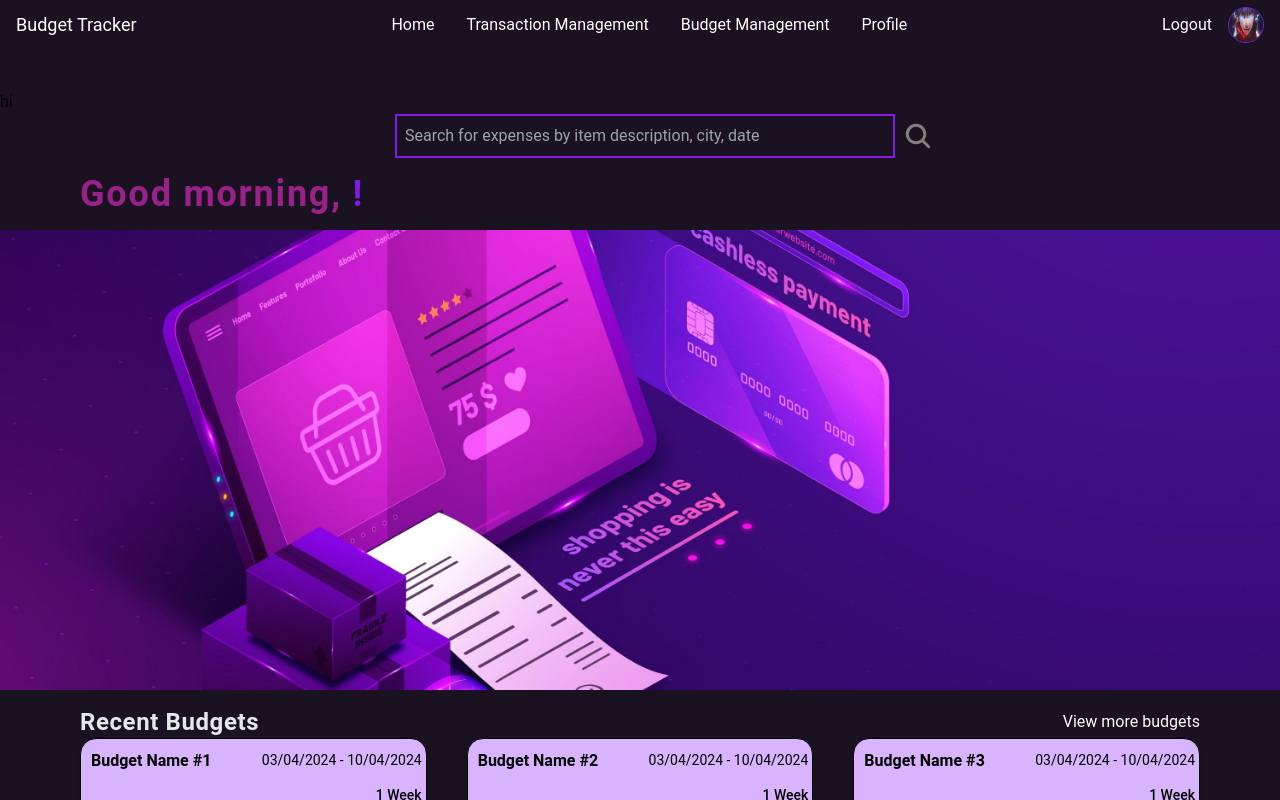
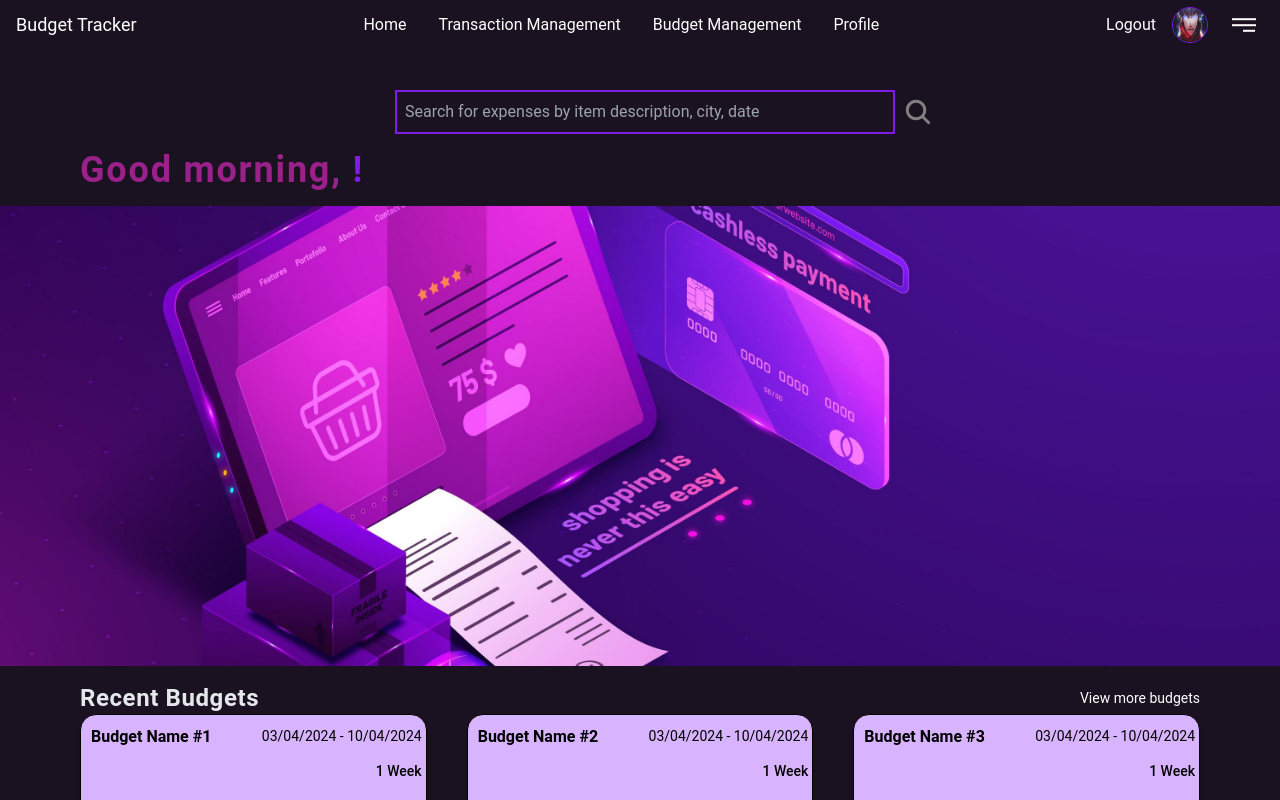
Before and after one commit to Danny2705/budget-application, a React (Create React App) app: page / in a window 1280 px wide. Shown: the top 800 px of the page. Built offline with nearby package versions, Linux system fonts and the light colour scheme; no server answers; sample sign-in values are in the browser's storage.

Commit message:
Navbar adding framer-mmotion and Working on Budget Image

```diff
--- a/package.json
+++ b/package.json
@@ -8,6 +8,7 @@
     "@testing-library/react": "^13.4.0",
     "@testing-library/user-event": "^13.5.0",
     "firebase": "^10.11.1",
+    "framer-motion": "^11.2.0",
     "node-sass": "^9.0.0",
     "react": "^18.3.1",
     "react-dom": "^18.3.1",
--- a/src/components/BudgetImage/BudgetImage.jsx
+++ b/src/components/BudgetImage/BudgetImage.jsx
@@ -2,7 +2,7 @@ import React from "react";
 
 export default function BudgetImage() {
   return (
-    <div className=' h-[[calc(100vw*0.6)]] md:h-[900px] lg:h-[calc(100vw*0.35)] xl:h-[calc(100vw*0.3)] bg-main-lightPurple rounded-xl flex flex-col lg:flex-row justify-between items-center overflow-hidden'>
+    <div className=' h-[[calc(100vw*0.6)]] md:h-[900px] lg:h-[calc(100vw*0.35)] xl:h-[calc(100vw*0.35)] bg-main-lightPurple rounded-xl flex flex-col lg:flex-row justify-between items-center overflow-hidden mt-4'>
       <div className='w-full lg:w-1/2 p-10 lg:p-16 flex flex-col justify-center items-center'>
         <span className='text-3xl lg:text-5xl text-[#31164c] font-bold text-center mb-4'>
           Struggling with keeping track of money?
@@ -10,7 +10,7 @@ export default function BudgetImage() {
             <img
               src='./light.png'
               alt='Yellow Light'
-              className='w-10 mx-auto lg:mx-0'
+              className='w-10 mx-auto'
             />
           </span>
         </span>
--- a/src/components/Navbar/Navbar.jsx
+++ b/src/components/Navbar/Navbar.jsx
@@ -1,26 +1,34 @@
-import React from "react";
+import React, { useState } from "react";
 import Links from "./Links/Links";
 import { logout } from "../../redux/authSlice";
 import { useDispatch } from "react-redux";
 import { Link, useNavigate } from "react-router-dom";
 import toast from "react-hot-toast";
+import { MotionConfig, motion } from "framer-motion";
+import { VARIANTS } from "../../utils/Variants";
 
 export default function Navbar({ scroll }) {
   const dispatch = useDispatch();
   const navigate = useNavigate();
+  const [active, setActive] = useState(false);
+
   const handleLogOut = () => {
     dispatch(logout());
     toast.success("Log out successfully");
     navigate("/login");
   };
 
+  const toggleMenu = () => {
+    setActive((prevState) => !prevState);
+  };
+
   return (
     <div
       className={`navbar ${
         scroll > 50 ? "scrolled" : undefined
-      } flex items-center bg-transparent text-white h-[50px] px-4 justify-between fixed top-3 left-0 right-0`}
+      } flex items-center bg-transparent text-white h-[50px] px-4 justify-between fixed top-3 left-0 right-0 z-20`}
     >
-      <Link to={"/dashboard"}>
+      <Link to={"/"}>
         <h1 className='text-lg'>Budget Tracker</h1>
       </Link>
       <div className='h-full'>
@@ -33,7 +41,76 @@ export default function Navbar({ scroll }) {
           alt='user avatar'
           className='text-2xl text-main-red duration-500 hover:text-[#da3354] w-9 h-9 rounded-full border border-[#801AE5]'
         />
+
+        <MotionConfig
+          transition={{
+            duration: 0.5,
+            ease: "easeInOut",
+          }}
+        >
+          <motion.button
+            initial={false}
+            animate={active ? "open" : "closed"}
+            onClick={toggleMenu}
+            className='relative h-10 w-10 rounded-full bg-white/0 transition-colors hover:bg-white/20 z-20'
+          >
+            <motion.span
+              variants={VARIANTS.top}
+              className='absolute h-[0.1rem] w-6 bg-white'
+              style={{ y: "-50%", left: "50%", x: "-50%", top: "25%" }}
+            />
+            <motion.span
+              variants={VARIANTS.middle}
+              className='absolute h-[0.1rem] w-6 bg-white'
+              style={{ left: "50%", x: "-50%", top: "50%", y: "-50%" }}
+            />
+            <motion.span
+              variants={VARIANTS.bottom}
+              className='absolute h-[0.1rem] w-3 bg-white'
+              style={{
+                x: "-50%",
+                y: "50%",
+                bottom: "25%",
+                left: "calc(50% + 5px)",
+              }}
+            />
+          </motion.button>
+        </MotionConfig>
       </div>
+
+      {/* Corner navigation menu */}
+      <motion.div
+        initial='closed'
+        animate={active ? "open" : "closed"}
+        variants={VARIANTS.cornerMenu}
+        className='fixed h-screen top-0 right-0 bottom-0 left-0 bg-gradient-to-br from-violet-500 to-indigo-500 z-10 p-8'
+        style={{ clipPath: "circle(0px at 100% 0)" }}
+      >
+        <div className='flex items-start space-y-6 h-full'>
+          <div>
+            <Link to={"/"}>
+              <h1 className='text-lg'>Budget Tracker</h1>
+            </Link>
+          </div>
+          <div>
+            <Link to='/' className='text-white text-lg' onClick={toggleMenu}>
+              Home
+            </Link>
+            <Link to='/transaction' className='text-white text-lg'>
+              Transaction Management
+            </Link>
+            <Link to='/budget' className='text-white text-lg'>
+              BUdget Management
+            </Link>
+            <Link to='/profile' className='text-white text-lg'>
+              Profile
+            </Link>
+            <button onClick={handleLogOut} className='text-white text-lg'>
+              Logout
+            </button>
+          </div>
+        </div>
+      </motion.div>
     </div>
   );
 }
--- a/src/index.css
+++ b/src/index.css
@@ -77,10 +77,3 @@ body {
   padding: 15px 1rem;
   height: 60px;
 }
-
-@media screen and (max-width: 1280px) {
-  .intro-text,
-  .recent-budget {
-    padding: 0 1rem;
-  }
-}
--- a/src/screens/Dashboard/Dashboard.jsx
+++ b/src/screens/Dashboard/Dashboard.jsx
@@ -12,16 +12,15 @@ export default function Dashboard() {
     <Layout>
       <div className='mt-[90px]'>
         <div>
-          hi
           <Search />
         </div>
 
-        <h1 className='text-main-darkPink font-bold text-4xl mt-[1rem] tracking-wider px-20'>
+        <h1 className=' text-main-darkPink font-bold text-2xl md:text-4xl lg:text-4xl mt-4 tracking-wider px-4 xl:px-20'>
           Good morning,{" "}
           <span className='text-[#801AE5]'>{user.displayName}!</span>
         </h1>
 
-        <div className='h-[460px] w-full mt-[1rem]'>
+        <div className='h-[360px] lg:h-[460px] w-full mt-[1rem]'>
           <img
             src='/banner.jpg'
             alt='Recipe Machine'
@@ -29,19 +28,19 @@ export default function Dashboard() {
           />
         </div>
 
-        <div className='mt-4 px-20'>
+        <div className='mt-4 px-4 xl:px-20'>
           <div className='flex items-center justify-between'>
-            <h2 className='text-[#E5E8EB] text-2xl font-bold tracking-wide'>
+            <h2 className='text-[#E5E8EB] text-xl md:text-2xl font-bold tracking-wide'>
               Recent Budgets
             </h2>
-            <button className='text-white'>View more budgets</button>
+            <button className='text-white text-sm'>View more budgets</button>
           </div>
 
           <div>
             <RecentBudget />
           </div>
 
-          <div className='mt-4'>
+          <div className=''>
             <BudgetImage />
           </div>
         </div>
--- /dev/null
+++ b/src/utils/Variants.js
@@ -0,0 +1,51 @@
+export const VARIANTS = {
+  top: {
+    open: {
+      rotate: ["0deg", "0deg", "45deg"],
+      top: ["35%", "50%", "50%"],
+    },
+    closed: {
+      rotate: ["45deg", "0deg", "0deg"],
+      top: ["50%", "50%", "35%"],
+    },
+  },
+  middle: {
+    open: {
+      rotate: ["0deg", "0deg", "-45deg"],
+    },
+    closed: {
+      rotate: ["-45deg", "0deg", "0deg"],
+    },
+  },
+  bottom: {
+    open: {
+      rotate: ["0deg", "0deg", "45deg"],
+      bottom: ["35%", "50%", "50%"],
+      left: "50%",
+    },
+    closed: {
+      rotate: ["45deg", "0deg", "0deg"],
+      bottom: ["50%", "50%", "35%"],
+      left: "calc(50% + 5px)",
+    },
+  },
+  cornerMenu: {
+    open: {
+      clipPath: "circle(150% at 100% 0)",
+      transition: {
+        type: "spring",
+        stiffness: 20,
+        restDelta: 2,
+      },
+    },
+    closed: {
+      clipPath: "circle(0px at 100% 0)",
+      transition: {
+        duration: 1,
+        type: "tween",
+        stiffness: 20,
+        damping: 20,
+      },
+    },
+  },
+};
```
Also changed, not shown: 1 other file (tests, documents, lock files or other folders).
